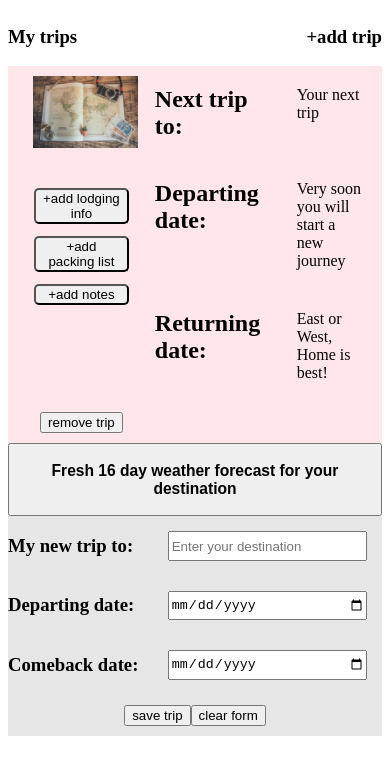
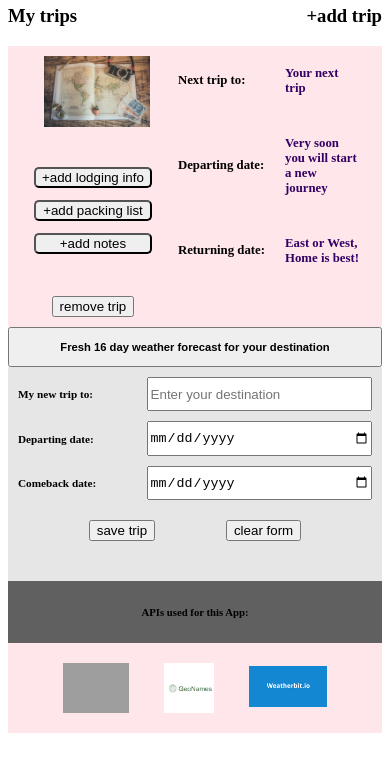
Before and after one commit to cavilosa/FEND-Capstone-Travel-App, a website built with webpack: page src/client/views/index.html in a window 390 px wide. Shown: the part 81-844 px from the top of the page. Built offline with nearby package versions, Linux system fonts and the light colour scheme; grey boxes are pictures that could not be loaded.

Commit message:
@media styling added

```diff
--- a/src/client/index.js
+++ b/src/client/index.js
@@ -5,11 +5,21 @@
 import "./styles/main.scss";
 import "./styles/header.scss";
 import "./styles/newtrip.scss";
+import "./styles/footer.scss";
+import "./styles/media.scss";
 import "./styles/weather.scss";
 import img from "./images/travel.jpg";
+import geoNames from "./images/geoNames.png";
+import weatherbit from "./images/weatherbit.png";
 
 let picture = document.querySelector("#img");
 picture.src = img
+
+let image = document.querySelector("#geoNames");
+image.src = geoNames
+
+let weatherbitPic = document.querySelector("#weatherbit");
+weatherbitPic.src = weatherbit
 
 document.getElementById("new-save").addEventListener("click", generate);
 
--- /dev/null
+++ b/src/client/styles/footer.scss
@@ -0,0 +1,23 @@
+footer {
+    background-color: #606060FF;
+    h6{
+        text-align: center;
+    }
+    .apis{
+        background-color: #ffe6ea;
+        display: flex;
+        flex-flow: row;
+        align-items: center;
+        justify-content: space-evenly;
+        padding: 20px;
+        //margin-top: 10px;
+        *   {
+            max-width: 25vw;
+            max-height: 50px;
+        }
+        :first-child {
+            max-width: 20vw;
+        }
+    }
+
+}
--- a/src/client/styles/header.scss
+++ b/src/client/styles/header.scss
@@ -1,5 +1,5 @@
 header {
-    //background-color: #e6e6e6;
+    //background-color: #FC766AFF;
     grid-area: hd;
 }
 
@@ -8,14 +8,3 @@ header {
     flex-flow: row;
     justify-content: space-between;
 }
-
-body{
-    display: grid;
-    grid-template-columns: repeat(2 1fr);
-    grid-template-rows: 3 auto;
-    grid-template-areas:
-    "hd"
-    "tr"
-    "rm"
-    "nt";
-}
--- a/src/client/styles/main.scss
+++ b/src/client/styles/main.scss
@@ -1,3 +1,20 @@
+body{
+    display: grid;
+    grid-template-columns: repeat(2 1fr);
+    grid-template-rows: 3 auto;
+    grid-template-areas:
+    "hd"
+    "tr"
+    "rm"
+    "nt";
+    button#weather:hover,
+    #remove:hover,
+    #new-save:hover,
+    #new-remove:hover{
+        background-color: #b8acd2;
+    }
+}
+
 .trip {
     background-color: #ffe6ea;
     grid-area: tr;
@@ -39,7 +56,7 @@
     margin: 10px;
     display: flex;
     align-items: center;
-    justify-content: center;
+    justify-content: space-evenly;
 }
 
 .current-trip {
@@ -57,5 +74,13 @@
     .departure,
     .comeback {
         padding: 20px;
+        color: #330066;
+        font-weight: bolder;
     }
 }
+
+.countdown {
+    padding: 10px;
+    color: #330066;
+    //font-weight: bold;
+}
--- /dev/null
+++ b/src/client/styles/media.scss
@@ -0,0 +1,75 @@
+
+@media screen and (max-width: 417px) {
+    h1{
+        font-size: 1.5em;
+    }
+
+    h2{
+        font-size: 0.8em;
+    }
+
+    article.current-trip * {
+        display: flex;
+        flex-flow: column;
+        justify-content: center;
+    }
+
+    .destination,
+    .departure,
+    .comeback {
+        font-size: 0.8em;
+        color: #330066;
+        font-weight: bolder;
+    }
+
+    button#weather {
+        font-size: 0.6em;
+    }
+
+    .countdow {
+        font-size: 0.6em;
+    }
+
+    .new-trip-info {
+        padding: 5px;
+        font-size: 0.6em;
+    }
+}
+
+@media screen and (max-width:750px) {
+    .weather {
+        .forecast {
+            .row {
+                display: flex;
+                flex-flow: column;
+            }
+        }
+    }
+}
+
+@media (min-width: 600px) and (max-width: 1200px) {
+    .destination,
+    .departure,
+    .comeback {
+        font-size: 1.3em;
+        color: #330066;
+        font-weight: bolder;
+    }
+
+}
+
+@media (min-width: 1201px) {
+    body{
+        max-width: 80vw;
+        padding-left: 10vw;
+
+        .destination,
+        .departure,
+        .comeback {
+            font-size: 2em;
+            color: #330066;
+            font-weight: bolder;
+        }
+    }
+
+}
--- a/src/client/styles/newtrip.scss
+++ b/src/client/styles/newtrip.scss
@@ -10,11 +10,13 @@ section.new-trip {
         "trip location"
         "departure date"
         "comeback date";
+        gap: 10px;
+        padding: 10px;
+    }
 
-        #destination,
-        #departure,
-        #comeback {
-            margin: 15px;
-        }
+    .save-remove-trip {
+        padding-bottom: 10px;
     }
+
+    padding-bottom: 20px;
 }
--- a/src/client/styles/weather.scss
+++ b/src/client/styles/weather.scss
@@ -1,11 +1,6 @@
 .weather {
     display: grid;
-    h4.title {
-        //display: flex;
-        //flex-flow: row;
-        //justify-content: center;
-    }
-
+    //width: 100vw;
     .row {
         display: flex;
         flex-flow: row;
@@ -22,5 +17,6 @@
         padding: 10px;
         flex-grow: 1;
         align-items: center;
+
     }
 }
--- a/src/client/views/index.html
+++ b/src/client/views/index.html
@@ -43,9 +43,7 @@
             </button>
         </div>
 
-        <div class="time-away">
-                <h3><span></span></h3>
-
+        <div class="countdown">
 
         </div>
 
@@ -63,12 +61,6 @@
             <div class="comeback">
                 East or West, Home is best!
             </div>
-            <div class="countdown">
-
-            </div>
-
-
-
         </article>
     </section>
     <section class="weather">
@@ -101,6 +93,23 @@
                 </div>
             </form>
     </section>
+    <footer>
+        <h6>APIs used for this App:</h6>
+        <div class="apis">
+            <a href="https://pixabay.com/">
+                <img id="pixabay" src="https://pixabay.com/static/img/public/leaderboard_a.png"
+                alt="Pixabay">
+            </a>
+
+            <a href="http://www.geonames.org/export/web-services.html">
+                <img id="geoNames" alt="GeoNames">
+            </a>
+
+            <a href="https://www.weatherbit.io/api">
+                <img id="weatherbit" alt="Weatherbit" >
+            </a>
+        </div>
+    </footer>
     <script>
 
     </script>
```
Also changed, not shown: src/client/images/geoNames.png (added), src/client/images/weatherbit.jfif (added), src/client/images/weatherbit.png (added).
